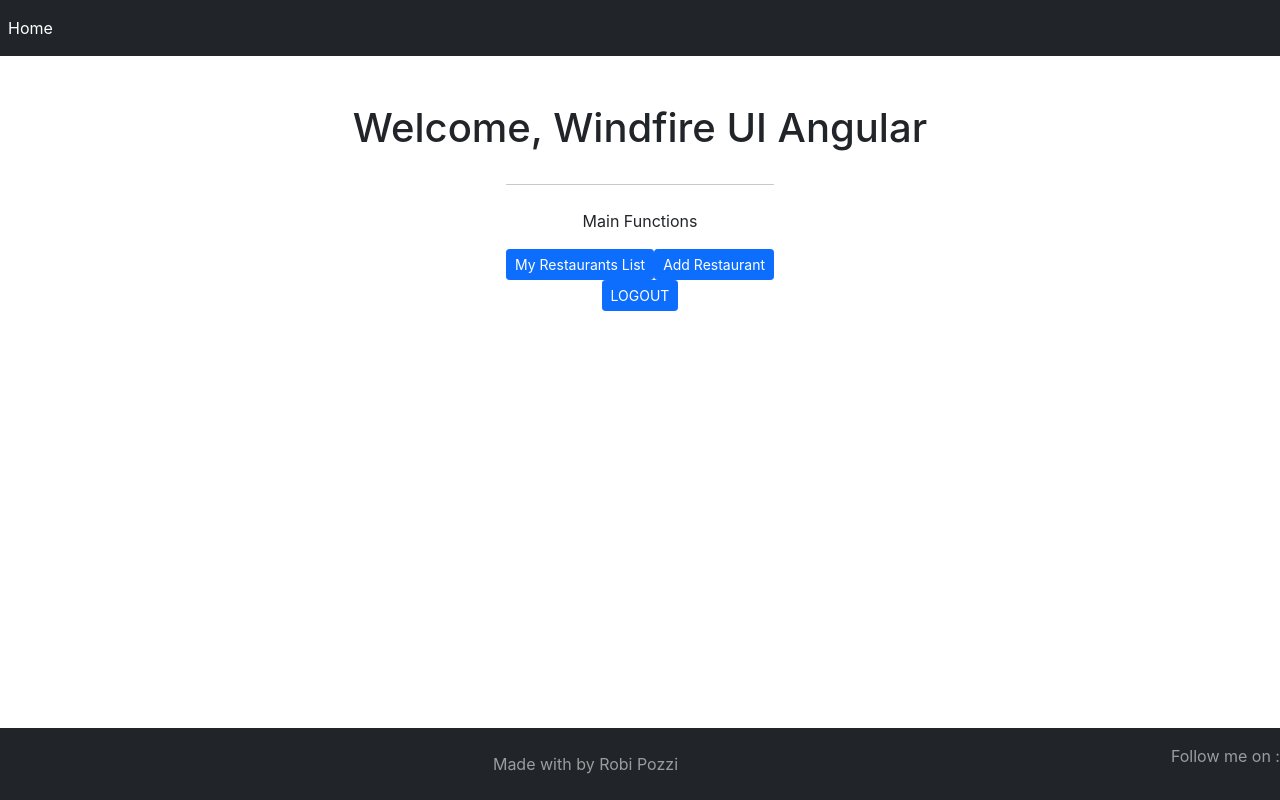
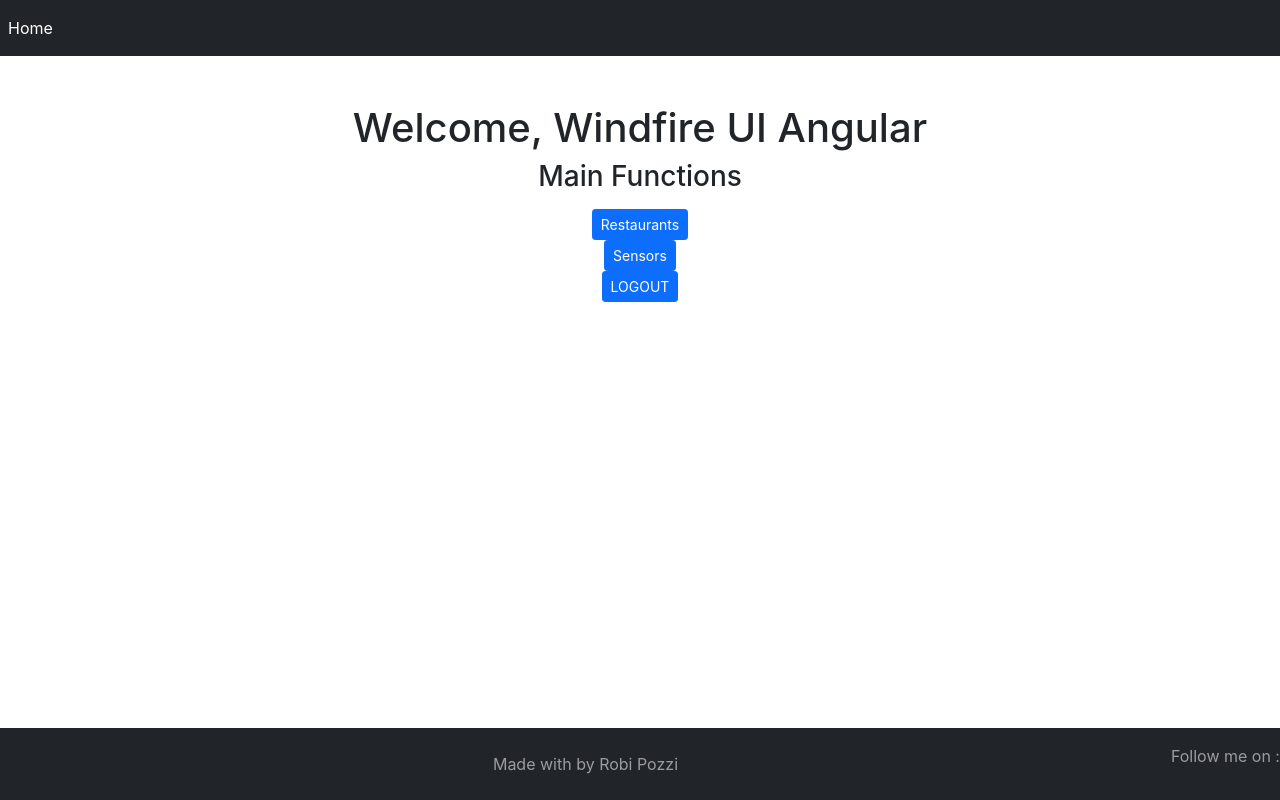
Before and after one commit to robipozzi/windfire-ui-angular, an Angular app: page / in a window 1280 px wide. Both pictures are taken after a click on the button "LOGIN". Built offline with nearby package versions, Linux system fonts and the light colour scheme.

Commit message:
fix layout

```diff
--- a/src/app/home/home.component.html
+++ b/src/app/home/home.component.html
@@ -2,11 +2,15 @@
     <h1>{{ welcomeMsg }}, {{ title }}</h1>
 </div>
 <div class="d-flex justify-content-center">
-    <div class="jumbotron">
-        <!--h1 class="display-4 text-center">Welcome to Windfire Restaurants!</h1-->
-        <hr class="my-4">
-        <p class="text-center">{{ mainFunctionsLabel }}</p>
-        <a class="btn btn-primary btn-sm" routerLink="/restaurants" role="button">{{ getRestaurantsLabel }}</a>
-        <a class="btn btn-primary btn-sm" routerLink="/add" role="button">{{ addRestaurantLabel }}</a>
-    </div>
+    <!--div class="jumbotron"-->
+    <hr class="my-4">
+    <!--h3 class="display-4 text-center">{{ mainFunctionsLabel }}</h3-->
+    <h3>{{ mainFunctionsLabel }}</h3>
 </div>
+<div class="d-flex justify-content-center">
+    <a class="btn btn-primary btn-sm" routerLink="/restaurants" role="button">{{ restaurantsLabel }}</a>
+</div>
+<div class="d-flex justify-content-center">
+    <a class="btn btn-primary btn-sm" routerLink="/add" role="button">{{ sensorsLabel }}</a>
+</div>
+<!--/div-->
--- a/src/app/home/home.component.ts
+++ b/src/app/home/home.component.ts
@@ -10,10 +10,8 @@ export class HomeComponent implements OnInit {
   welcomeMsg = "Welcome";
   title = "Windfire UI Angular";
   mainFunctionsLabel = "Main Functions";
-  getRestaurantsLabel = "My Restaurants List";
-  addRestaurantLabel = "Add Restaurant";
-
-  constructor() { }
+  restaurantsLabel = "Restaurants";
+  sensorsLabel = "Sensors";
 
   ngOnInit() {
   }
--- a/src/app/layout/layout.component.ts
+++ b/src/app/layout/layout.component.ts
@@ -18,8 +18,6 @@ export class LayoutComponent implements OnInit {
   logoutLabel = "LOGOUT"
   isLoggedIn = false;
 
-  constructor() { };
-
   login() {
     this.isLoggedIn = true;
   }
--- a/src/app/restaurants/restaurants.component.ts
+++ b/src/app/restaurants/restaurants.component.ts
@@ -7,5 +7,8 @@ import { Component } from "@angular/core";
 })
 
 export class RestaurantsComponent {
-    title = 'Windfire UI Angular';
+    title = 'Windfire Restaurants';
+    mainFunctionsLabel = "Main Functions";
+    getRestaurantsLabel = "My Restaurants List";
+    addRestaurantLabel = "Add Restaurant";
 }
```
Also changed, not shown: src/app/restaurants/restaurants.component.html (+13 -6 lines).
